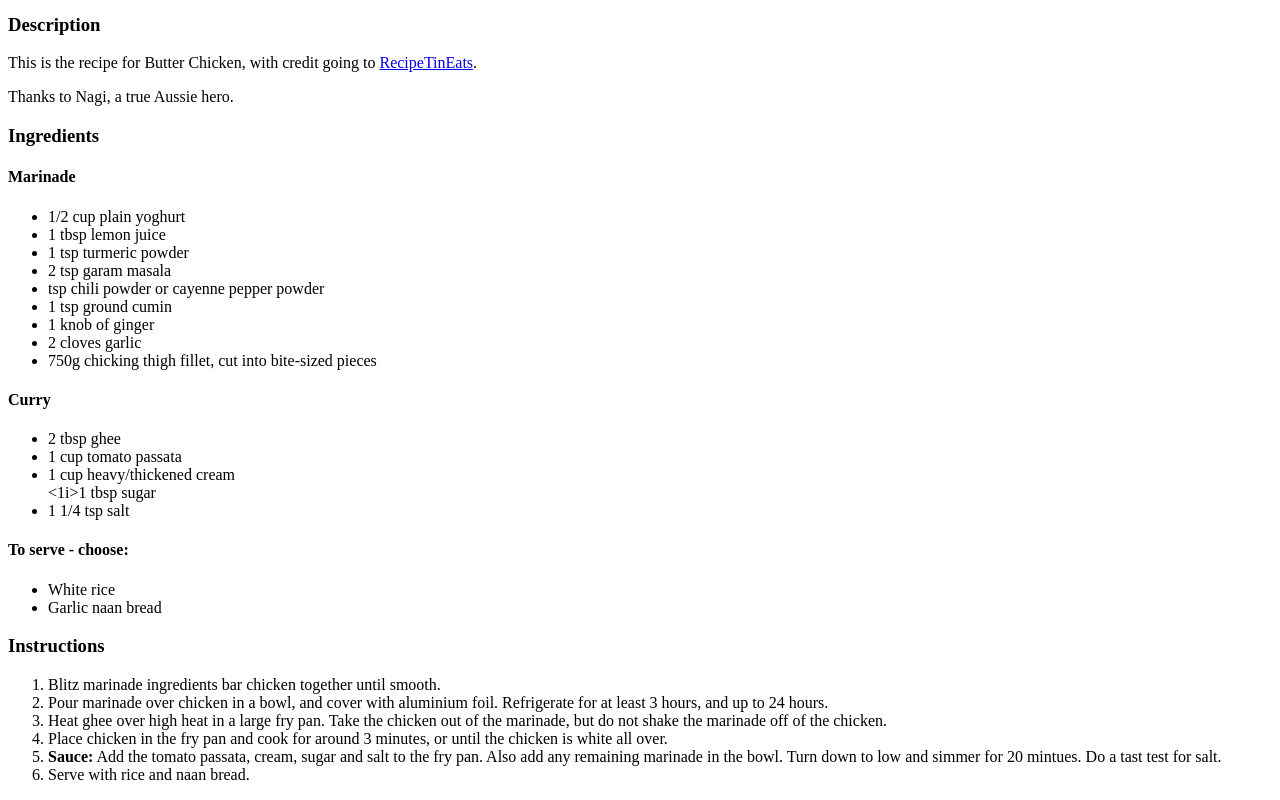
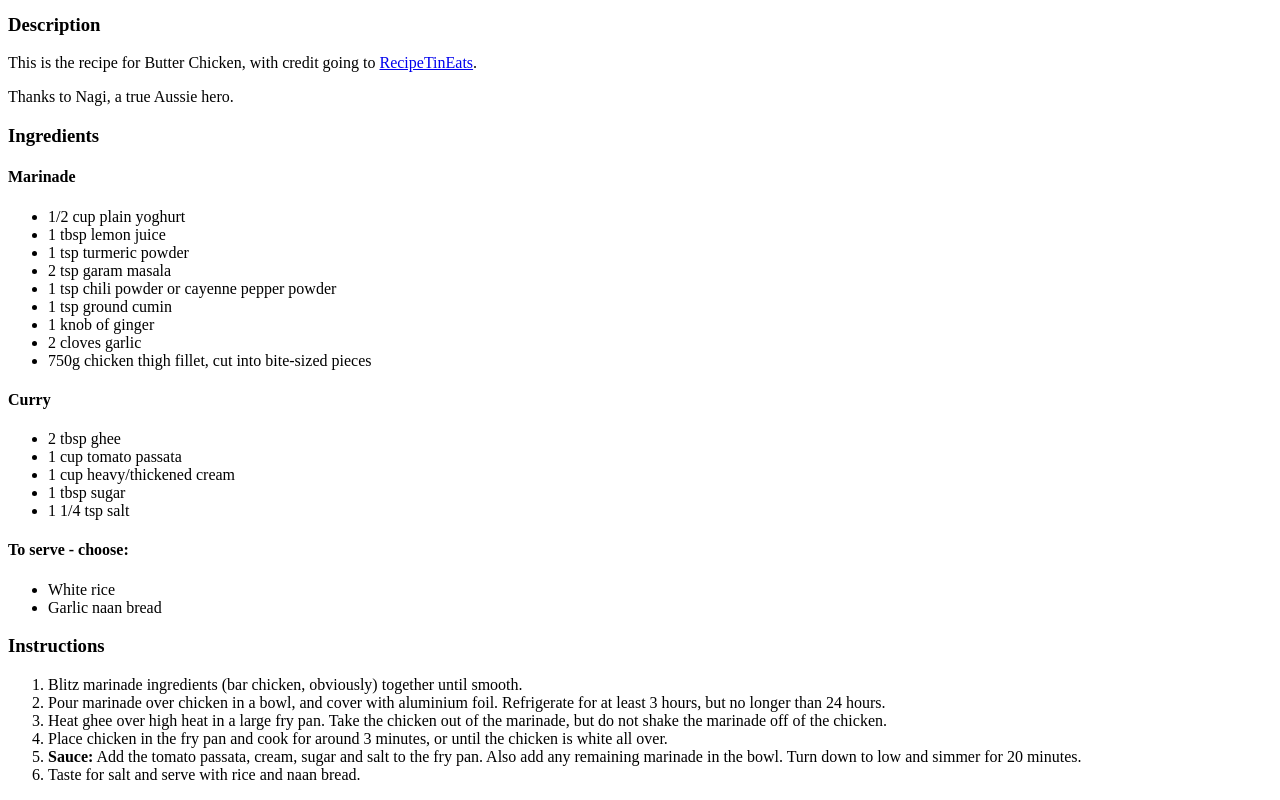
Before and after one commit to tarajsharma/odin-recipes, a plain HTML site: page recipes/butterchicken.html in a window 1280 px wide. Shown: the part 425-1225 px from the top of the page. Drawn offline with Linux system fonts and the light colour scheme.

Commit message:
Fixed typos and mistakes in recipes
Fixed spelling errors and minor typographical errors in the recipe html files.

```diff
--- a/recipes/butterchicken.html
+++ b/recipes/butterchicken.html
@@ -21,18 +21,18 @@
         <li>1 tbsp lemon juice</li>
         <li>1 tsp turmeric powder</li>
         <li>2 tsp garam masala</li>
-        <li> tsp chili powder or cayenne pepper powder</li>
+        <li>1 tsp chili powder or cayenne pepper powder</li>
         <li>1 tsp ground cumin</li>
         <li>1 knob of ginger</li>
         <li>2 cloves garlic</li>
-        <li>750g chicking thigh fillet, cut into bite-sized pieces</li>
+        <li>750g chicken thigh fillet, cut into bite-sized pieces</li>
     </ul>
     <h4>Curry</h4>
     <ul>
         <li>2 tbsp ghee</li>
         <li>1 cup tomato passata</li>
         <li>1 cup heavy/thickened cream</li>
-        <1i>1 tbsp sugar</1i>
+        <li>1 tbsp sugar</1i>
         <li>1 1/4 tsp salt</li>
     </ul>
     <h4>To serve - choose:</h4>
@@ -42,9 +42,9 @@
     </ul>
     <h3>Instructions</h3>
     <ol>
-        <li>Blitz marinade ingredients bar chicken together until smooth.</li>
+        <li>Blitz marinade ingredients (bar chicken, obviously) together until smooth.</li>
         <li>Pour marinade over chicken in a bowl, and cover with aluminium foil.
-            Refrigerate for at least 3 hours, and up to 24 hours.
+            Refrigerate for at least 3 hours, but no longer than 24 hours.
         </li>
         <li>Heat ghee over high heat in a large fry pan. Take the chicken
             out of the marinade, but do not shake the marinade off of the chicken.
@@ -54,9 +54,9 @@
         </li>
         <li><strong>Sauce:</strong> Add the tomato passata, cream, sugar and salt
         to the fry pan. Also add any remaining marinade in the bowl. Turn down to
-        low and simmer for 20 mintues. Do a tast test for salt.
+        low and simmer for 20 minutes.
         </li>
-        <li>Serve with rice and naan bread.</li>
+        <li>Taste for salt and serve with rice and naan bread.</li>
     </ol>
 </body>
 </html>
```
Also changed, not shown: recipes/dal.html (+4 -4 lines), recipes/ricecongee.html (+2 -2 lines).
